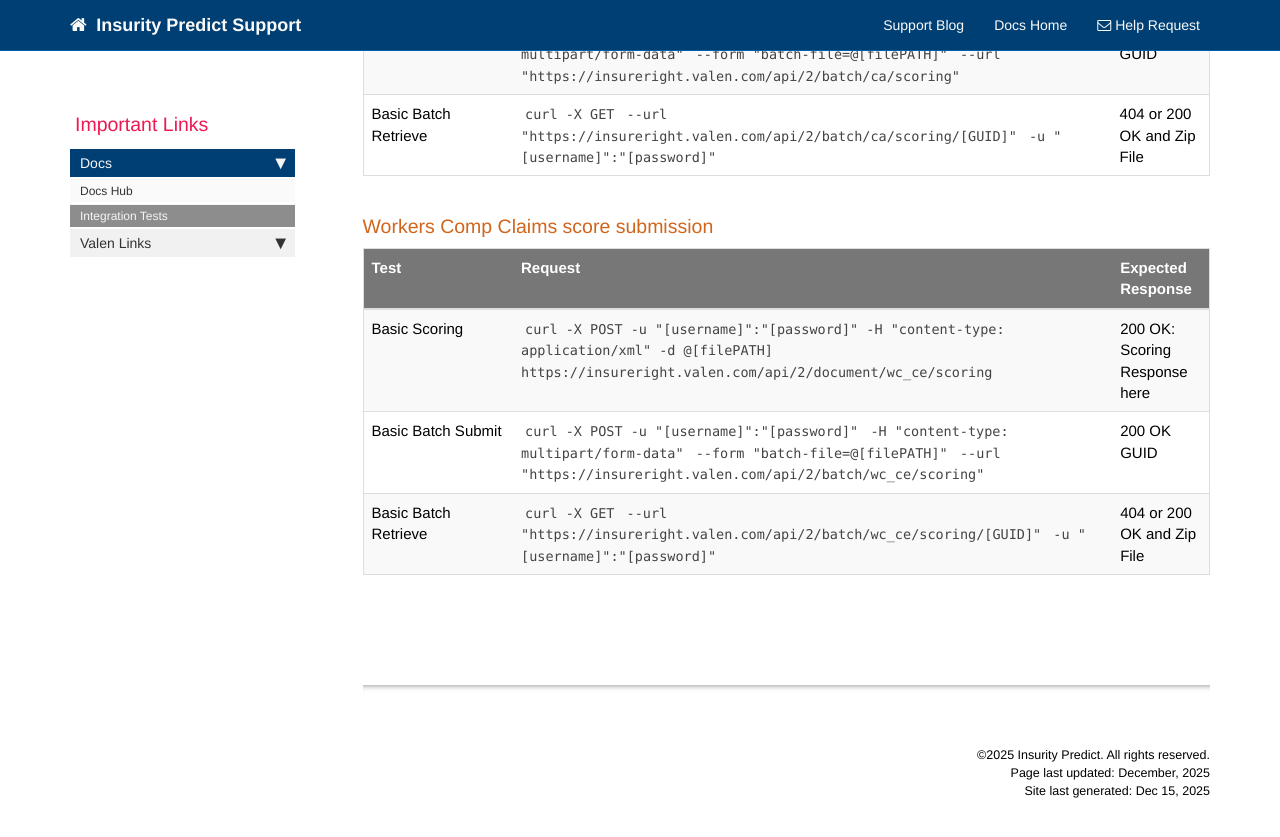
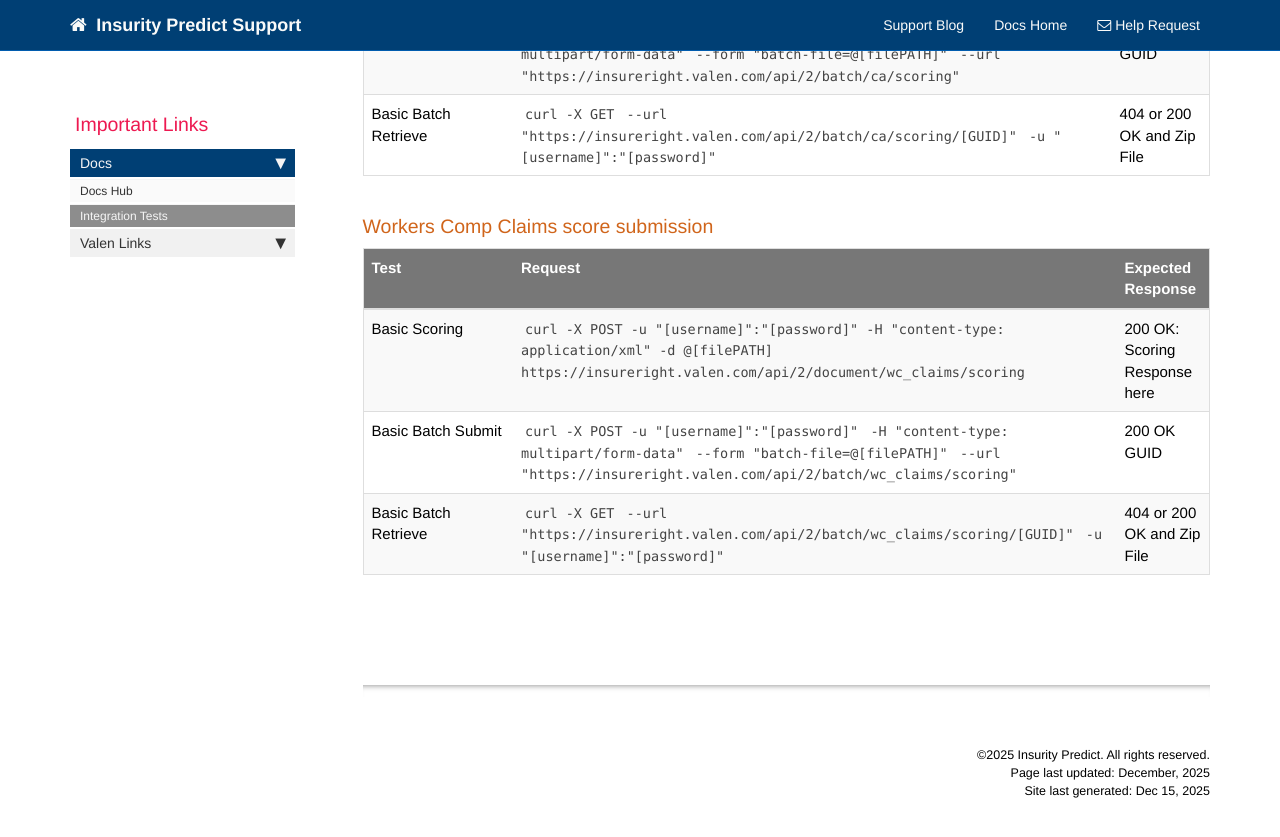
Before and after one commit to valensupport/valensupport.github.io, a Jekyll site: the page built from pages/test_plans.md, in a window 1280 px wide and 900 px high, scrolled down 769 px. Shown: the top 837 px of the window. Built offline with Jekyll 4.4.1, drawn with Linux system fonts in a browser that asks for light colours; nearby versions of some CDN libraries; comment, search, counter and statistics services are not loaded; a file with an impossible date is left out; part of the change alters nothing that is shown.

Commit message:
Update test_plans.md
got rid of old claims interface we did for MEM 5 years ago, and put in right URL from claims escalation model we now use for FHM and LUBA

```diff
--- a/pages/test_plans.md
+++ b/pages/test_plans.md
@@ -33,6 +33,6 @@ Here is a collection of sample integrations for insurity Predict's Web Services.
 {:.tests}
 |Test|Request|Expected Response|
 |----|-------|-----------------|
-|Basic Scoring|`curl -X POST -u "[username]":"[password]" -H "content-type: application/xml" -d @[filePATH] https://insureright.valen.com/api/2/document/wc_ce/scoring`| 200 OK: Scoring Response here|
-|Basic Batch Submit|`curl -X POST -u "[username]":"[password]"`  `-H "content-type: multipart/form-data"` `--form "batch-file=@[filePATH]"` `--url "https://insureright.valen.com/api/2/batch/wc_ce/scoring"`|200 OK GUID|
-|Basic Batch Retrieve|`curl -X GET` `--url "https://insureright.valen.com/api/2/batch/wc_ce/scoring/[GUID]"` `-u "[username]":"[password]"`|404 or 200 OK and Zip File|
+|Basic Scoring|`curl -X POST -u "[username]":"[password]" -H "content-type: application/xml" -d @[filePATH] https://insureright.valen.com/api/2/document/wc_claims/scoring`| 200 OK: Scoring Response here|
+|Basic Batch Submit|`curl -X POST -u "[username]":"[password]"`  `-H "content-type: multipart/form-data"` `--form "batch-file=@[filePATH]"` `--url "https://insureright.valen.com/api/2/batch/wc_claims/scoring"`|200 OK GUID|
+|Basic Batch Retrieve|`curl -X GET` `--url "https://insureright.valen.com/api/2/batch/wc_claims/scoring/[GUID]"` `-u "[username]":"[password]"`|404 or 200 OK and Zip File|
```
